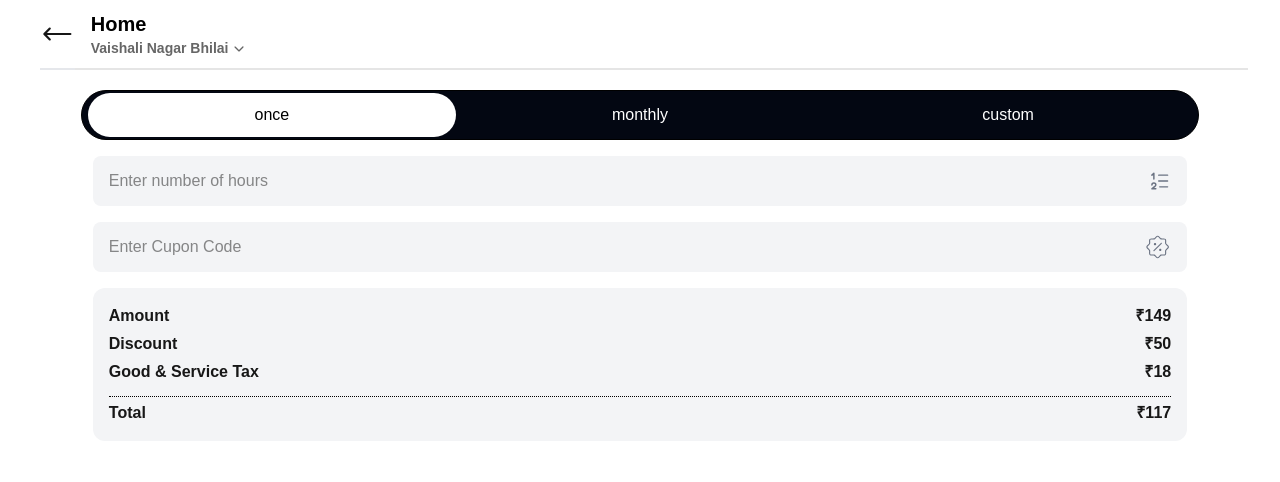
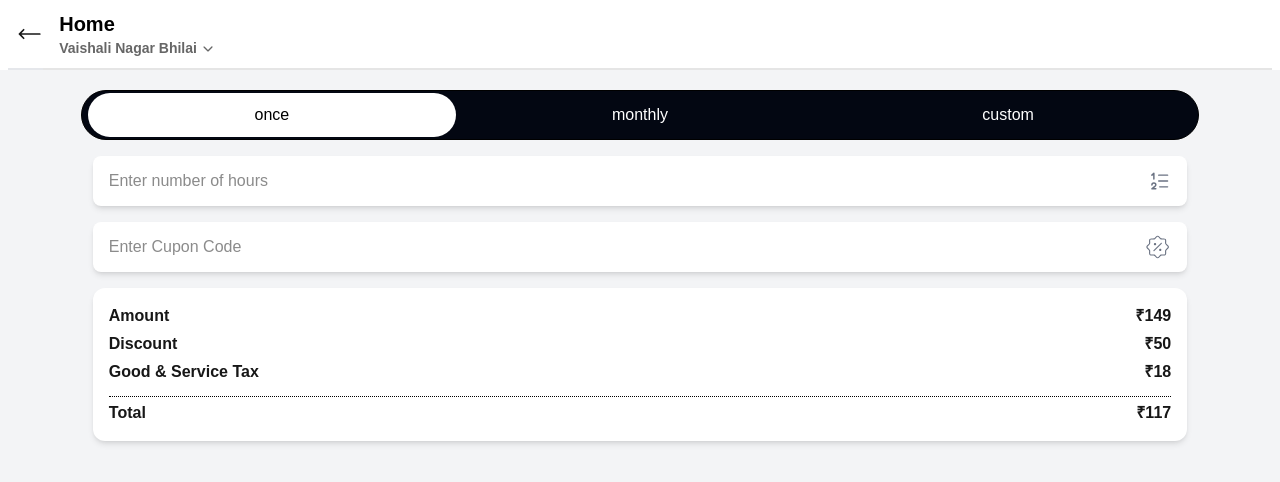
Before and after one commit to chetanvaswani/helping-hands, a Next.js app: page /checkout in a window 1280 px wide. Shown: the top 482 px of the page. Built offline with nearby package versions, Linux system fonts and the light colour scheme; no server answers.

Commit message:
redirect from / to /home

```diff
--- a/app/address/page.tsx
+++ b/app/address/page.tsx
@@ -1,16 +1,23 @@
+"use client"
 import AddressCard from "@/components/AddressCard";
 import Button from "@/components/Button";
 import { IoIosArrowDown } from "react-icons/io";
 import { MdAddLocationAlt } from "react-icons/md";
+import { useRouter } from 'next/navigation';
 
 export default function Address(){
+    const router = useRouter()
     return (
         <div className="h-screen overflow-hidden w-full bg-gray-100 flex flex-col items-center">
             <div className="h-[50px] flex items-center gap-2 w-[90%] m-2">
-                <IoIosArrowDown className="size-4 stroke-1 mt-1" />
-                <h2 className="font-semibold text-xl">
-                    Select a location
-                </h2>
+                <div  className="flex gap-2 cursor-pointer" onClick={() => {
+                    router.push("/home")
+                }}>
+                    <IoIosArrowDown className="size-4 stroke-1 mt-2" />
+                    <h2 className="font-semibold text-xl">
+                        Select a location
+                    </h2>
+                </div>
             </div>
             <div className="w-[90%] flex flex-col">
                 <Button text="Add a new address" variant="light" startIcon={<MdAddLocationAlt className="size-7 stroke-0 -mt-1" />} />
--- a/app/checkout/page.tsx
+++ b/app/checkout/page.tsx
@@ -19,17 +19,17 @@ export default function Checkout(){
     const [selectedDuration, setSelectedDuration] = useState<Duration['name']>("once")
 
     return (
-        <div className="w-full h-full flex flex-col items-center ">
-            <div className="w-[95%] flex justify-center items-center" >
-                <HiArrowLongLeft className="h-[70px] cursor-pointer size-9 ml-2 border-b-2 border-gray-200" onClick={() => {
+        <div className="w-full h-full flex flex-col items-center bg-gray-100 h-screen ">
+            <div className="w-full px-2 flex justify-center items-center bg-white" >
+                <HiArrowLongLeft className="h-[70px] cursor-pointer size-9 pl-2 border-b-2 border-gray-200" onClick={() => {
                     router.push('/home')
                 }} />
                 <LocationSelector title={"Home"} subTitle={"Vaishali Nagar Bhilai"} />
             </div>
             <div className=" w-[90%] flex items-center flex-col gap-4 mt-5">
                 <BookingDurationSlider selectedDuration={selectedDuration} setSelectedDuration={setSelectedDuration} />
-                <div className="flex bg-gray-100 h-[50px] rounded-lg w-[95%] p-4 items-center">
-                    <input className="bg-gray-100 w-full outline-0 " type="number" placeholder="Enter number of hours" min={1} max={4} onChange={(e) => {
+                <div className="flex bg-white h-[50px] shadow-md rounded-lg w-[95%] p-4 items-center">
+                    <input className="bg-white w-full outline-0 " type="number" placeholder="Enter number of hours" min={1} max={4} onChange={(e) => {
                         if (parseInt(e.target.value) > 4 || parseInt(e.target.value) < 1){
                             e.target.value = ""
                             e.target.placeholder = "Value must be between 1-4"
@@ -40,11 +40,11 @@ export default function Checkout(){
                     }} />
                     <TbListNumbers className="size-6 text-gray-500 stroke-[1.5px] " />
                 </div>
-                <div className="flex bg-gray-100 h-[50px] rounded-lg w-[95%] p-4 items-center">
-                    <input className="bg-gray-100 w-full outline-0 " placeholder="Enter Cupon Code" />
+                <div className="flex bg-white shadow-md h-[50px] rounded-lg w-[95%] p-4 items-center">
+                    <input className="bg-white w-full outline-0 " placeholder="Enter Cupon Code" />
                     <CiDiscount1 className="size-7 text-gray-500" />
                 </div>
-                <div className="w-[95%] bg-gray-100 p-4 rounded-xl font-semibold flex flex-col gap-1">
+                <div className="w-[95%] bg-white shadow-md p-4 rounded-xl font-semibold flex flex-col gap-1">
                     <div className="flex justify-between ">
                         <p className="">Amount</p>
                         <p>₹149</p>
--- a/app/page.tsx
+++ b/app/page.tsx
@@ -1,7 +1,10 @@
+import { redirect } from 'next/navigation'
+
 export default function Home() {
-  return (
-    <div className="">
+  redirect('/home')
+  // return (
+  //   <div className="">
 
-    </div>
-  );
+  //   </div>
+  // );
 }
```
